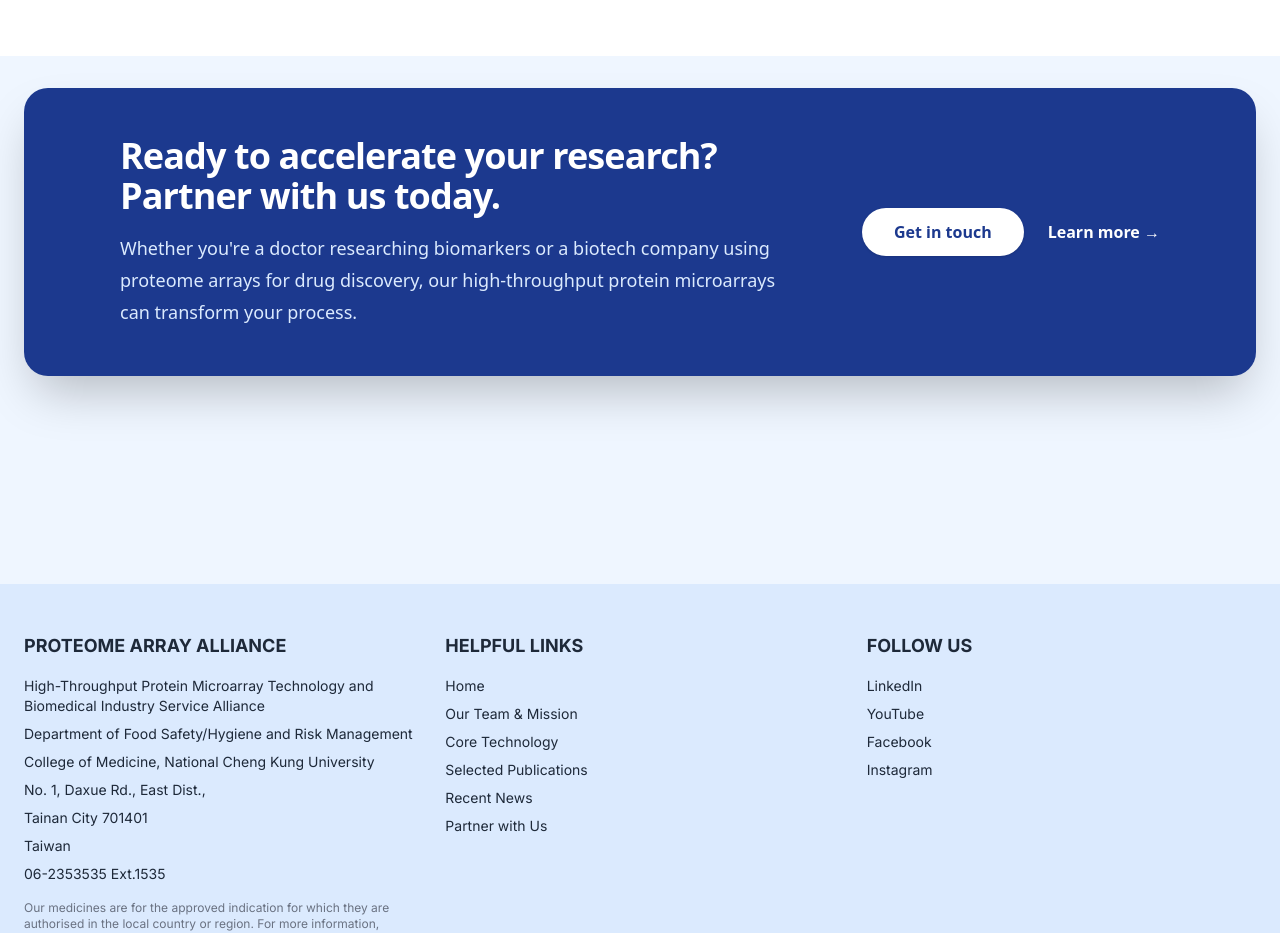
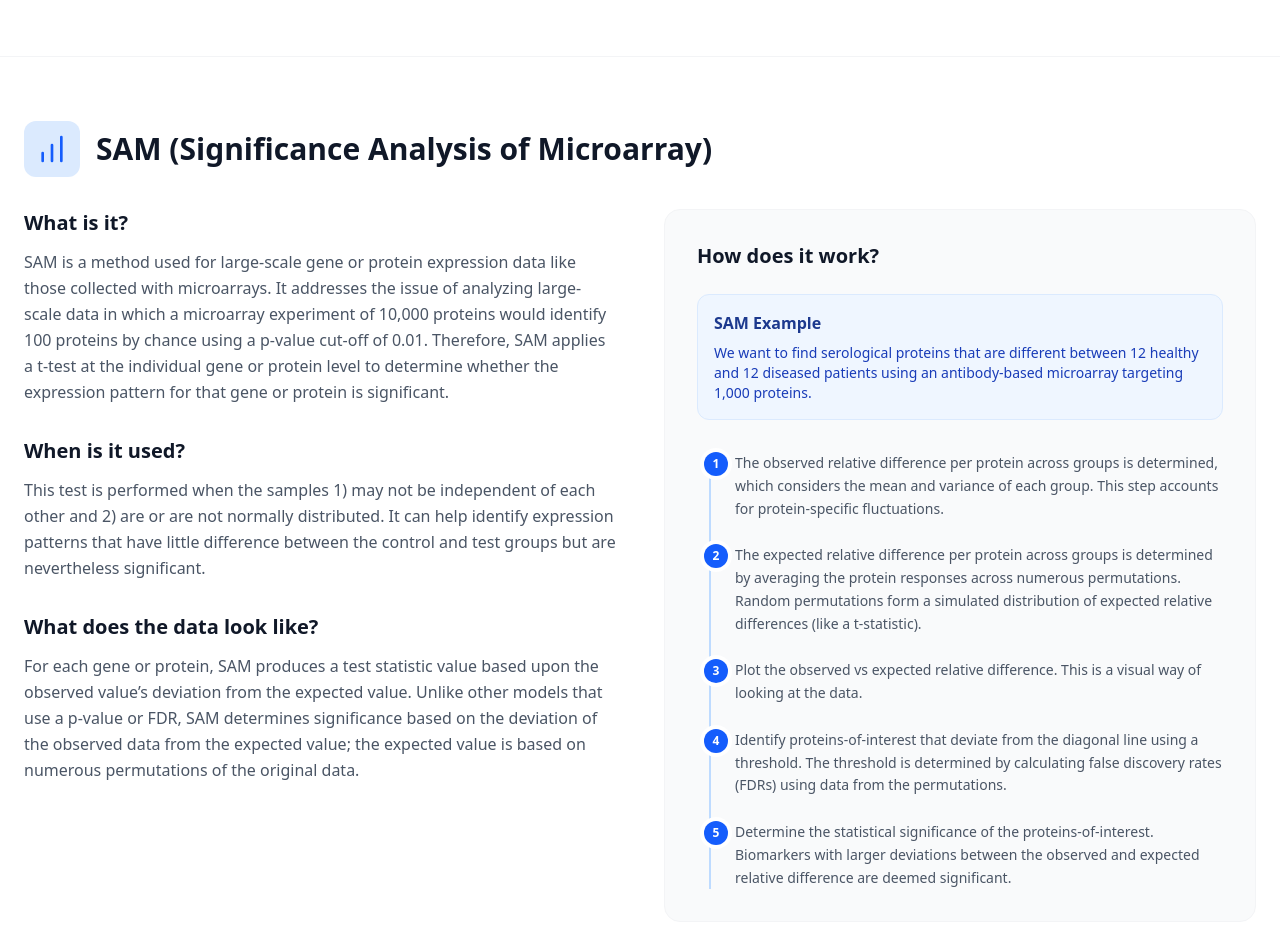
Before and after one commit to vishxrad/hitlab-website, a Next.js app: page / in a window 1280 px wide. Shown: the part 1860-2793 px from the top of the page. Built offline with nearby package versions, Linux system fonts and the light colour scheme.

Commit message:
changed homepage

```diff
--- a/app/about/page.tsx
+++ b/app/about/page.tsx
@@ -162,7 +162,7 @@ export default function AboutPage() {
                 <div className="h-32 w-32 bg-gray-200 rounded-full mb-6 flex items-center justify-center text-gray-400 overflow-hidden mx-auto">
                   {/* eslint-disable-next-line @next/next/no-img-element */}
                   <img
-                    src="https://media.licdn.com/dms/image/v2/C4E03AQHkF4JUFnSw3g/profile-displayphoto-shrink_800_800/profile-displayphoto-shrink_800_800/0/1516646447791?e=1765411200&v=beta&t=MsLJJLr6diIQA-zMXZrZWx5PV240tmO-pylC2e9yxLc"
+                    src="https://media.licdn.com/dms/image/v2/C4E03AQHkF4JUFnSw3g/profile-displayphoto-shrink_800_800/profile-displayphoto-shrink_800_800/0/1516646447791?e=1767225600&v=beta&t=t7twfL0ZQgWlkmq0agLkHP9HsHHxLEtlL-Pw0zMR0Ng"
                     alt="Dr. Chien-Sheng (Jason) Chen"
                     className="h-full w-full object-cover"
                   />
--- a/app/locales/en/home.json
+++ b/app/locales/en/home.json
@@ -76,5 +76,34 @@
     "description": "Whether you're a doctor researching biomarkers or a biotech company using proteome arrays for drug discovery, our high-throughput protein microarrays can transform your process.",
     "getInTouch": "Get in touch",
     "learnMore": "Learn more"
+  },
+  "sam": {
+    "title": "SAM (Significance Analysis of Microarray)",
+    "whatIsIt": {
+      "title": "What is it?",
+      "content": "SAM is a method used for large-scale gene or protein expression data like those collected with microarrays. It addresses the issue of analyzing large-scale data in which a microarray experiment of 10,000 proteins would identify 100 proteins by chance using a p-value cut-off of 0.01. Therefore, SAM applies a t-test at the individual gene or protein level to determine whether the expression pattern for that gene or protein is significant."
+    },
+    "whenIsItUsed": {
+      "title": "When is it used?",
+      "content": "This test is performed when the samples 1) may not be independent of each other and 2) are or are not normally distributed. It can help identify expression patterns that have little difference between the control and test groups but are nevertheless significant."
+    },
+    "howDoesItWork": {
+      "title": "How does it work?",
+      "example": {
+        "title": "SAM Example",
+        "description": "We want to find serological proteins that are different between 12 healthy and 12 diseased patients using an antibody-based microarray targeting 1,000 proteins."
+      },
+      "steps": [
+        "The observed relative difference per protein across groups is determined, which considers the mean and variance of each group. This step accounts for protein-specific fluctuations.",
+        "The expected relative difference per protein across groups is determined by averaging the protein responses across numerous permutations. Random permutations form a simulated distribution of expected relative differences (like a t-statistic).",
+        "Plot the observed vs expected relative difference. This is a visual way of looking at the data.",
+        "Identify proteins-of-interest that deviate from the diagonal line using a threshold. The threshold is determined by calculating false discovery rates (FDRs) using data from the permutations.",
+        "Determine the statistical significance of the proteins-of-interest. Biomarkers with larger deviations between the observed and expected relative difference are deemed significant."
+      ]
+    },
+    "dataLookLike": {
+      "title": "What does the data look like?",
+      "content": "For each gene or protein, SAM produces a test statistic value based upon the observed value’s deviation from the expected value. Unlike other models that use a p-value or FDR, SAM determines significance based on the deviation of the observed data from the expected value; the expected value is based on numerous permutations of the original data."
+    }
   }
 }
--- a/app/locales/zh-TW/home.json
+++ b/app/locales/zh-TW/home.json
@@ -76,5 +76,34 @@
     "description": "無論您是研究生物標記的醫生，還是利用蛋白質組陣列進行藥物發現的生物技術公司，我們的高通量蛋白質組微陣列都能改變您的流程",
     "getInTouch": "聯繫我們",
     "learnMore": "了解更多"
+  },
+  "sam": {
+    "title": "SAM (Significance Analysis of Microarray)",
+    "whatIsIt": {
+      "title": "What is it?",
+      "content": "SAM is a method used for large-scale gene or protein expression data like those collected with microarrays. It addresses the issue of analyzing large-scale data in which a microarray experiment of 10,000 proteins would identify 100 proteins by chance using a p-value cut-off of 0.01. Therefore, SAM applies a t-test at the individual gene or protein level to determine whether the expression pattern for that gene or protein is significant."
+    },
+    "whenIsItUsed": {
+      "title": "When is it used?",
+      "content": "This test is performed when the samples 1) may not be independent of each other and 2) are or are not normally distributed. It can help identify expression patterns that have little difference between the control and test groups but are nevertheless significant."
+    },
+    "howDoesItWork": {
+      "title": "How does it work?",
+      "example": {
+        "title": "SAM Example",
+        "description": "We want to find serological proteins that are different between 12 healthy and 12 diseased patients using an antibody-based microarray targeting 1,000 proteins."
+      },
+      "steps": [
+        "The observed relative difference per protein across groups is determined, which considers the mean and variance of each group. This step accounts for protein-specific fluctuations.",
+        "The expected relative difference per protein across groups is determined by averaging the protein responses across numerous permutations. Random permutations form a simulated distribution of expected relative differences (like a t-statistic).",
+        "Plot the observed vs expected relative difference. This is a visual way of looking at the data.",
+        "Identify proteins-of-interest that deviate from the diagonal line using a threshold. The threshold is determined by calculating false discovery rates (FDRs) using data from the permutations.",
+        "Determine the statistical significance of the proteins-of-interest. Biomarkers with larger deviations between the observed and expected relative difference are deemed significant."
+      ]
+    },
+    "dataLookLike": {
+      "title": "What does the data look like?",
+      "content": "For each gene or protein, SAM produces a test statistic value based upon the observed value’s deviation from the expected value. Unlike other models that use a p-value or FDR, SAM determines significance based on the deviation of the observed data from the expected value; the expected value is based on numerous permutations of the original data."
+    }
   }
 }
--- a/app/page.tsx
+++ b/app/page.tsx
@@ -8,7 +8,8 @@ import {
   Bug,
   Microscope,
   Fingerprint,
-  Layers
+  Layers,
+  BarChart
 } from 'lucide-react';
 import Link from 'next/link';
 
@@ -68,6 +69,60 @@ export default function Home() {
       {/* Comparison Section */}
       <ComparisonSection />
 
+      {/* SAM Analysis Section */}
+      <section className="py-16 bg-white border-t border-gray-100">
+        <div className="max-w-7xl mx-auto px-6">
+          <div className="flex items-center gap-4 mb-8">
+            <div className="p-3 bg-blue-100 rounded-xl text-blue-600">
+              <BarChart className="w-8 h-8" />
+            </div>
+            <h2 className="text-3xl font-bold text-gray-900">{t('sam.title')}</h2>
+          </div>
+
+          <div className="grid lg:grid-cols-2 gap-12">
+            <div className="space-y-8">
+              {/* What is it? */}
+              <div className="prose prose-blue max-w-none">
+                <h3 className="text-xl font-bold text-gray-900 mb-3">{t('sam.whatIsIt.title')}</h3>
+                <p className="text-gray-600 leading-relaxed">{t('sam.whatIsIt.content')}</p>
+              </div>
+
+              {/* When is it used? */}
+              <div className="prose prose-blue max-w-none">
+                <h3 className="text-xl font-bold text-gray-900 mb-3">{t('sam.whenIsItUsed.title')}</h3>
+                <p className="text-gray-600 leading-relaxed">{t('sam.whenIsItUsed.content')}</p>
+              </div>
+
+              {/* Data Look Like */}
+              <div className="prose prose-blue max-w-none">
+                <h3 className="text-xl font-bold text-gray-900 mb-3">{t('sam.dataLookLike.title')}</h3>
+                <p className="text-gray-600 leading-relaxed">{t('sam.dataLookLike.content')}</p>
+              </div>
+            </div>
+
+            <div className="bg-gray-50 rounded-2xl p-8 border border-gray-100">
+              <h3 className="text-xl font-bold text-gray-900 mb-6">{t('sam.howDoesItWork.title')}</h3>
+
+              <div className="mb-8 p-4 bg-blue-50 rounded-xl border border-blue-100">
+                <h4 className="font-bold text-blue-900 mb-2">{t('sam.howDoesItWork.example.title')}</h4>
+                <p className="text-sm text-blue-800">{t('sam.howDoesItWork.example.description')}</p>
+              </div>
+
+              <ol className="space-y-6 relative border-l-2 border-blue-200 ml-3">
+                {(t('sam.howDoesItWork.steps', { returnObjects: true }) as string[]).map((step, index) => (
+                  <li key={index} className="ml-6 relative">
+                    <span className="absolute -left-[31px] top-0 flex h-6 w-6 items-center justify-center rounded-full bg-blue-600 text-xs font-bold text-white ring-4 ring-white">
+                      {index + 1}
+                    </span>
+                    <p className="text-gray-600 text-sm leading-relaxed">{step}</p>
+                  </li>
+                ))}
+              </ol>
+            </div>
+          </div>
+        </div>
+      </section>
+
       <main className="max-w-7xl mx-auto px-6 pb-24">
 
         {/* Join Us / CTA Section */}
--- a/app/technology/page.tsx
+++ b/app/technology/page.tsx
@@ -153,8 +153,6 @@ export default function TechnologyPage() {
           </div>
         </section>
 
-
-
         {/* Section 5: Chip Portfolio */}
         <section className="space-y-12">
           <div className="text-center max-w-3xl mx-auto space-y-4">
```
